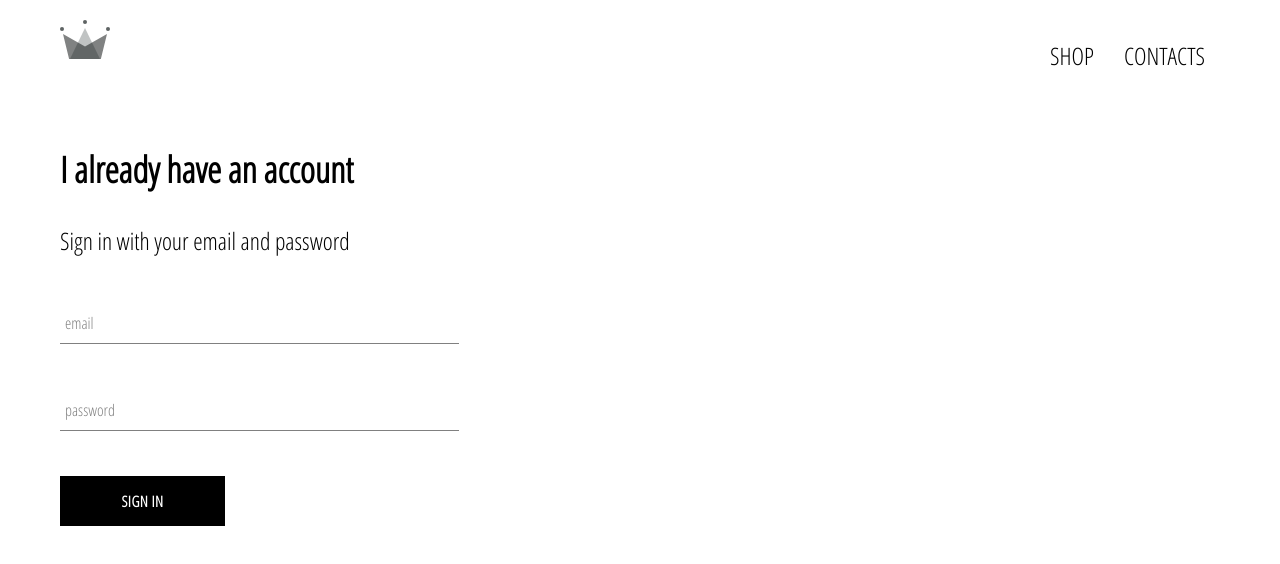
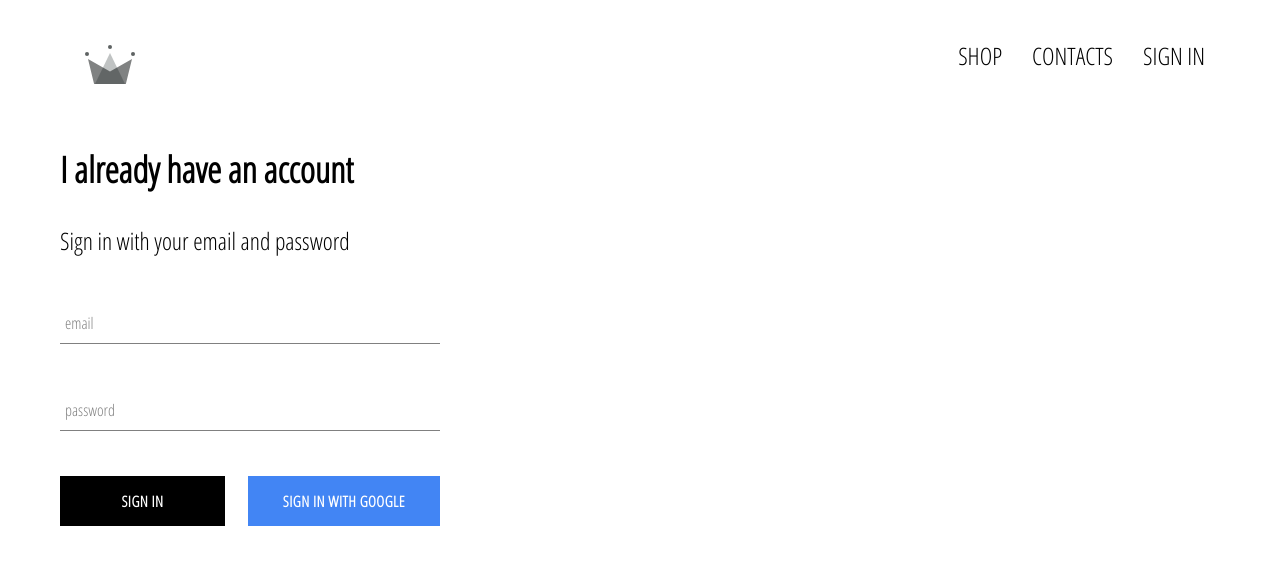
Before and after one commit to DmitryKn/powersports_shop, a React (Create React App) app: page /signin in a window 1280 px wide. Shown: the top 564 px of the page. Built offline with nearby package versions, Linux system fonts and the light colour scheme; no server answers.

Commit message:
Firebase setup, Sign-In auth integrated.

```diff
--- a/package.json
+++ b/package.json
@@ -3,6 +3,7 @@
   "version": "0.1.0",
   "private": true,
   "dependencies": {
+    "firebase": "^7.1.0",
     "node-sass": "^4.12.0",
     "react": "^16.10.1",
     "react-dom": "^16.10.1",
--- a/src/App.css
+++ b/src/App.css
@@ -1,3 +1,7 @@
+* {
+    box-sizing: border-box;
+}
+
 body {
     font-family: 'Open Sans Condensed';
     padding: 20px 60px;
--- a/src/App.js
+++ b/src/App.js
@@ -1,21 +1,42 @@
 import React from 'react';
 import './App.css';
-import {Route, Switch} from 'react-router-dom';
+import { Route } from 'react-router-dom';
 import HomePage from './Components/HomePage/HomePage';
 import ShopPage from './Components/Shop/Shop';
 import Header from './Components/Header/Header';
 import SignInAndSignUp from './Components/Sign_In_Up/SignInAndSignUp';
+import { auth } from './firebase/firebase.utils';
 
 
-function App() {
+class App extends React.Component {
+  state = {
+    currentUser: null
+  };
+
+  unsubscribeFromAuth = null;
+
+  componentDidMount() {
+    //Establish session between app and Google.
+    this.unsubscribeFromAuth = auth.onAuthStateChanged(user => {
+      this.setState({ currentUser: user });
+    })
+  };
+
+  componentWillUnmount() {
+    this.unsubscribeFromAuth(); //closing session.
+  }
+
+
+  render() {
     return (
       <div>
-      <Header />
+        <Header currentUser={this.state.currentUser}/>
           <Route exact path="/" component={HomePage}/>
           <Route path="/shop" component={ShopPage}/>
           <Route path="/signin" component={SignInAndSignUp}/>
       </div>
     );
   }
+}
 
 export default App;
--- a/src/Components/Custom-Button/Custom-Button.js
+++ b/src/Components/Custom-Button/Custom-Button.js
@@ -1,9 +1,9 @@
 import React from 'react';
 import './Custom-Button.scss';
 
-const CustomButton = ({children, ...otherProps}) => {
+const CustomButton = ({children, isGoogleSignIn, ...otherProps}) => {
     return (
-        <button className='custom-button' {...otherProps}>
+        <button className={`${isGoogleSignIn? 'google-sign-in' : ''} custom-button`} {...otherProps}>
             { children }
         </button>
     );
--- a/src/Components/Custom-Button/Custom-Button.scss
+++ b/src/Components/Custom-Button/Custom-Button.scss
@@ -19,4 +19,14 @@
       color: black;
       border: 1px solid black;
     }
+
+    &.google-sign-in {
+      background-color: #4285f4;
+      color: white;
+
+      &:hover {
+        background-color: #306ed3;
+        border: none;
+      }
+    }
   }
--- a/src/Components/Header/Header.js
+++ b/src/Components/Header/Header.js
@@ -1,12 +1,13 @@
 import React from 'react';
 import {Link} from 'react-router-dom';
+import { auth } from '../../firebase/firebase.utils';
 import './Header.scss';
 import { ReactComponent as Logo } from '../../assets/4.3 crown.svg';
 
-const Header = () => {
+const Header = ({ currentUser }) => {
     return (
         <div className='header'>
-            <Link classNmae='logo-container' to='/'>
+            <Link className='logo-container' to='/'>
                 <Logo className='logo'/>
             </Link>
             <div className='options'>
@@ -16,6 +17,12 @@
                 <Link className='option' to='/contacts'>
                     CONTACTS
                 </Link>
+                {
+                    currentUser?
+                    <div className='option' onClick={() => auth.signOut()}> SIGN OUT </div>
+                    :
+                    <Link className='option' to='/signin'> SIGN IN</Link>
+                }
             </div>
         </div>
     );
--- a/src/Components/Header/Header.scss
+++ b/src/Components/Header/Header.scss
@@ -20,6 +20,7 @@
 
       .option {
         padding: 10px 15px;
+        cursor: pointer;
       }
     }
   }
--- a/src/Components/SignIn/SignIn.js
+++ b/src/Components/SignIn/SignIn.js
@@ -1,7 +1,9 @@
 import React, { Component } from 'react';
 import FormInput from '../Form-Input/FormInput';
+import CustomButton from '../Custom-Button/Custom-Button';
+import {signInWithGoogle} from '../../firebase/firebase.utils';
 import './SignIn.scss';
-import CustomButton from '../Custom-Button/Custom-Button';
+
 
 class SignIn extends Component {
     state={
@@ -47,7 +49,10 @@
                         label="password"
                         required
                     />
-                   <CustomButton type="submit"> Sign In </CustomButton>
+                    <div className='buttons'>
+                        <CustomButton type="submit"> Sign In </CustomButton>
+                        <CustomButton onClick={ signInWithGoogle } isGoogleSignIn> Sign in with Google</CustomButton>
+                    </div>
                </form>
             </div>
         );
--- a/src/Components/SignIn/SignIn.scss
+++ b/src/Components/SignIn/SignIn.scss
@@ -1,9 +1,14 @@
 .sign-in {
-    width: 30vw;
+    width: 380px;
     display: flex;
     flex-direction: column;
 
     .title {
         margin: 10px 0;
     }
+
+    .buttons {
+        display: flex;
+        justify-content: space-between;
+    }
 }
--- /dev/null
+++ b/src/firebase/firebase.utils.js
@@ -0,0 +1,25 @@
+import firebase from 'firebase/app';
+import 'firebase/firestore';
+import 'firebase/auth';
+
+const config = {
+    apiKey: "AIzaSyDmwZqGB-r0x5f153AGpQ4R9DIPdBS9Zyw",
+    authDomain: "sports-db-1c370.firebaseapp.com",
+    databaseURL: "https://sports-db-1c370.firebaseio.com",
+    projectId: "sports-db-1c370",
+    storageBucket: "",
+    messagingSenderId: "267268503105",
+    appId: "1:267268503105:web:60a879eae3db0a3be1f8c0",
+    measurementId: "G-1G8B72ZMLQ"
+};
+
+firebase.initializeApp(config);
+
+export const auth = firebase.auth();
+export const firestore = firebase.firestore();
+
+const provider = new firebase.auth.GoogleAuthProvider();
+provider.setCustomParameters({ prompt: 'select_account' });
+export const signInWithGoogle = () => auth.signInWithPopup(provider);
+
+export default firebase;
```
Also changed, not shown: 1 other file (tests, documents, lock files or other folders). Lines whose indentation alone changed are shown as unchanged.
